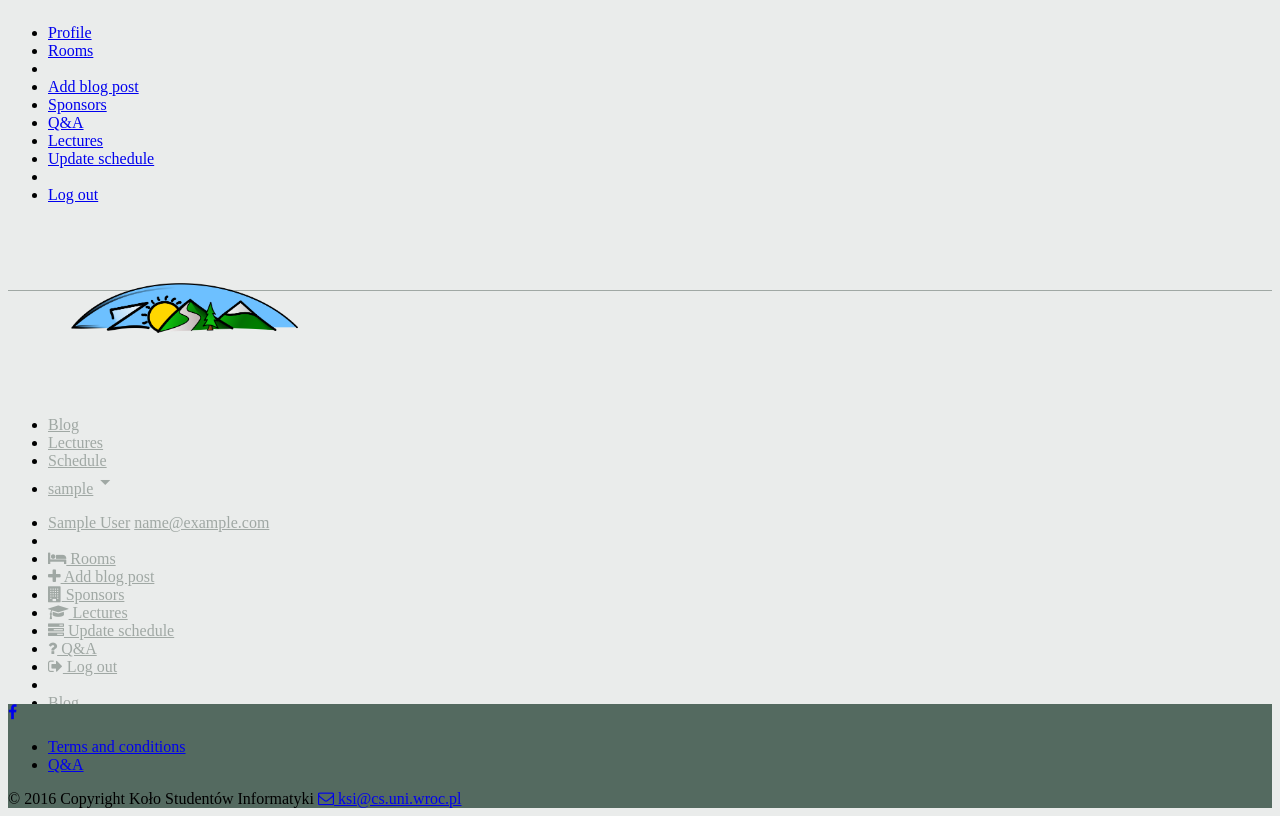
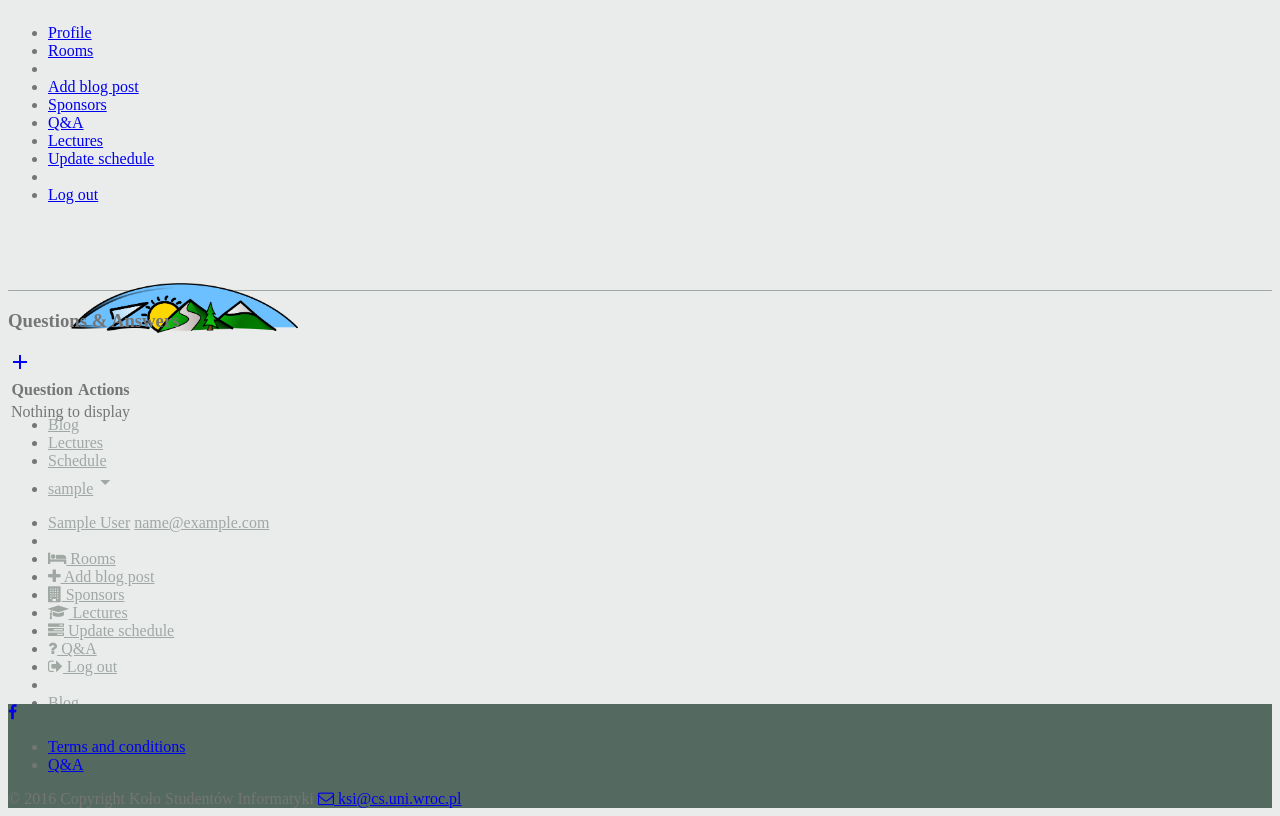
Before and after one commit to ksiuwr/zosia-site-v2016, a Django app: page /questions/all/ in a window 1280 px wide. Run offline with Django 3.2, Linux system fonts and the light colour scheme; the visitor is signed in with stand-in values (Sample User, id 1); data that the repository does not hold is empty; some libraries are stand-ins or nearby versions.

Commit message:
Display all q&a for admin - only empty right now

```diff
--- a/questions/templates/questions/index_staff.html
+++ b/questions/templates/questions/index_staff.html
@@ -3,4 +3,27 @@
 {% load i18n %}
 
 {% block content %}
+<div class="container">
+    <h3>{% trans 'Questions & Answers' %}</h3>
+    <a href="{% url 'lectures_staff_add' %}" class="waves-effect waves-light btn-floating secondary-content">
+        <i class="material-icons">add</i>
+    </a>
+
+    <table>
+        <thead>
+            <tr>
+                <th>{% trans 'Question' %}</th>
+                <th>{% trans 'Actions' %}</th>
+            </tr>
+        </thead>
+        <tbody>
+            {% for question in questions %}
+            {% empty %}
+                <tr>
+                    <td colspan="2">{% trans "Nothing to display" %}</td>
+                </tr>
+            {% endfor %}
+        </tbody>
+    </table>
+</div>
 {% endblock %}
--- a/static/css/main.css
+++ b/static/css/main.css
@@ -18,6 +18,7 @@ body {
     min-height: 100vh;
     flex-direction: column;
     background-color: #EAECEB;
+    color: #757575;
 }
 
 main {
```
